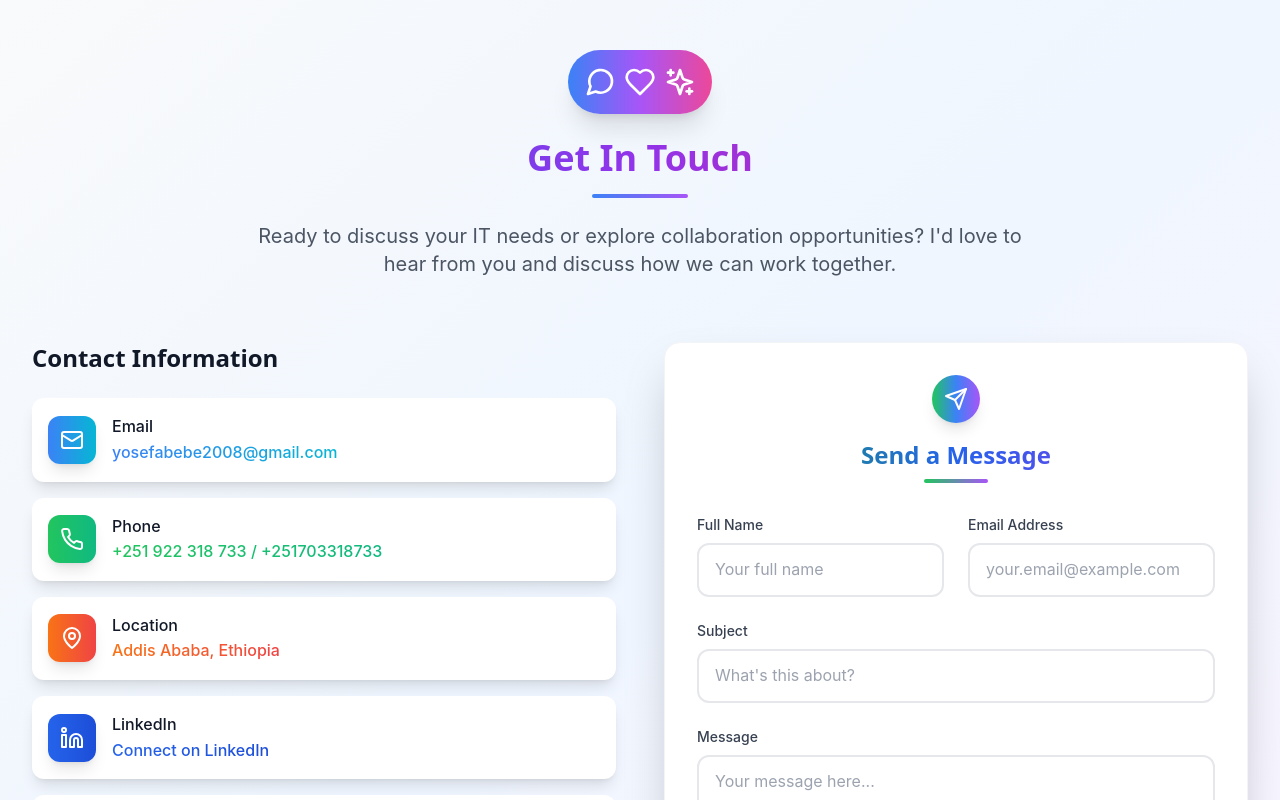
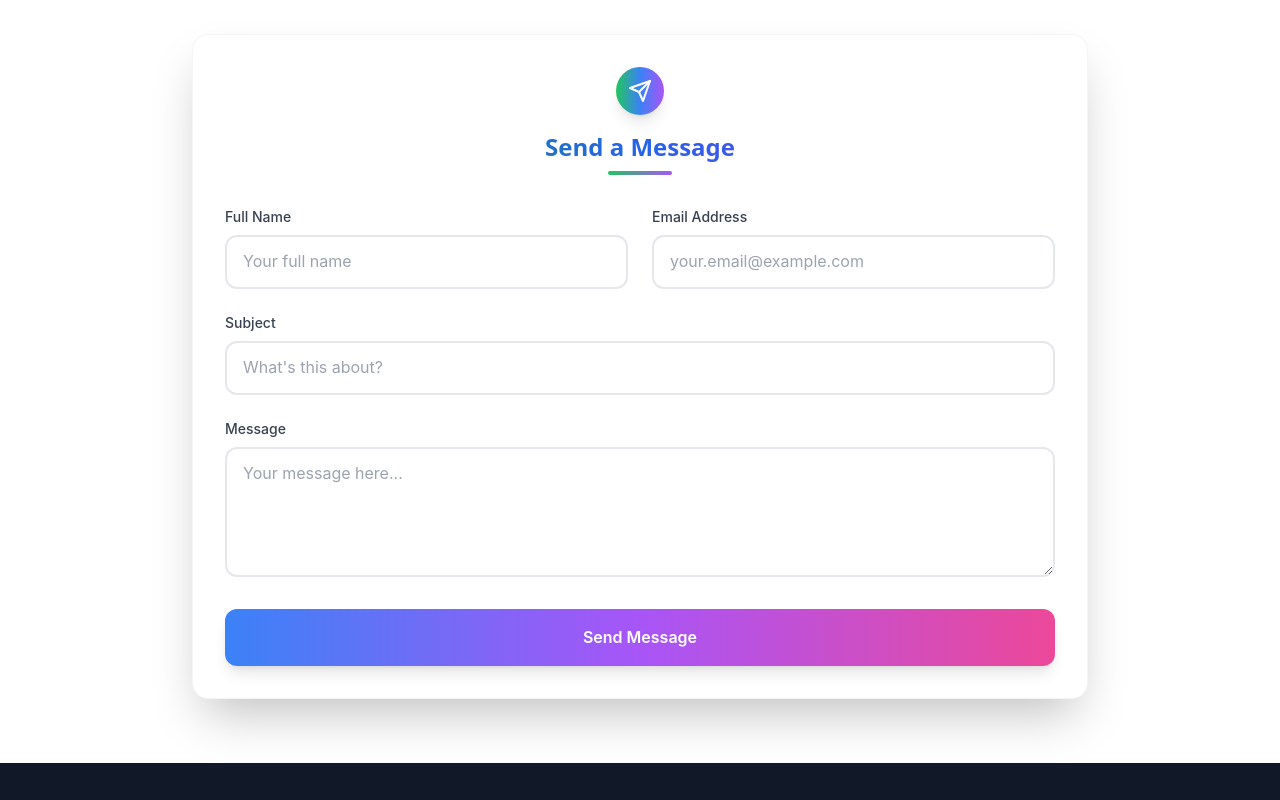
Before and after one commit to yossefabebe/josi-info, a React (Vite) app: page / in a window 1280 px wide. Shown: the part 9860-10660 px from the top of the page. Built offline with nearby package versions, Linux system fonts and the light colour scheme.

Commit message:
Update Contact.tsx

```diff
--- a/src/components/Contact.tsx
+++ b/src/components/Contact.tsx
@@ -1,35 +1,15 @@
-import React, { useState } from 'react';
-import { Mail, Phone, MapPin, Linkedin, Send, CheckCircle, MessageCircle, Sparkles, Heart, MessageSquare } from 'lucide-react';
-
-const Contact: React.FC = () => {
-  const [formData, setFormData] = useState({
-    name: '',
-    email: '',
-    subject: '',
-    message: ''
-  });
-  const [isSubmitted, setIsSubmitted] = useState(false);
-
-  const handleInputChange = (e: React.ChangeEvent<HTMLInputElement | HTMLTextAreaElement>) => {
-    const { name, value } = e.target;
-    setFormData(prev => ({
-      ...prev,
-      [name]: value
-    }));
-  };
-
-  const handleSubmit = (e: React.FormEvent) => {
-    e.preventDefault();
-    // Here you would typically handle form submission
-    console.log('Form submitted:', formData);
-    setIsSubmitted(true);
-
-    // Reset form after 3 seconds
-    setTimeout(() => {
-      setIsSubmitted(false);
-      setFormData({ name: '', email: '', subject: '', message: '' });
-    }, 3000);
-  };
+import { useState } from 'react';
+import emailjs from '@emailjs/browser';
+import {
+  Mail,
+  Phone,
+  MapPin,
+  Linkedin,
+  MessageCircle,
+  MessageSquare,
+  Send,
+  CheckCircle,
+} from 'lucide-react';
 
 const contactInfo = [
   {
@@ -37,100 +17,91 @@ const Contact: React.FC = () => {
     label: 'Email',
     value: 'yosefabebe2008@gmail.com',
     link: 'mailto:yosefabebe2008@gmail.com',
-      gradient: 'from-blue-500 to-cyan-500'
+    gradient: 'from-blue-500 to-cyan-500',
   },
   {
     icon: Phone,
     label: 'Phone',
     value: '+251 922 318 733 / +251703318733',
     link: 'tel:+251922318733',
-      gradient: 'from-green-500 to-emerald-500'
+    gradient: 'from-green-500 to-emerald-500',
   },
   {
     icon: MapPin,
     label: 'Location',
     value: 'Addis Ababa, Ethiopia',
     link: '#',
-      gradient: 'from-orange-500 to-red-500'
+    gradient: 'from-orange-500 to-red-500',
   },
   {
     icon: Linkedin,
     label: 'LinkedIn',
     value: 'Connect on LinkedIn',
     link: 'https://www.linkedin.com/in/yosef-abebe-531201257',
-      gradient: 'from-blue-600 to-blue-700'
+    gradient: 'from-blue-600 to-blue-700',
   },
   {
     icon: MessageCircle,
     label: 'WhatsApp',
     value: 'Chat on WhatsApp',
     link: 'https://wa.me/251922318733',
-      gradient: 'from-green-400 to-green-600'
+    gradient: 'from-green-400 to-green-600',
   },
   {
     icon: MessageSquare,
     label: 'Telegram',
     value: 'Message on Telegram',
     link: 'https://t.me/Yosabe',
-      gradient: 'from-blue-400 to-blue-600'
-    }
+    gradient: 'from-blue-400 to-blue-600',
+  },
 ];
 
-  return (
-    <section id="contact" className="py-20 bg-gradient-to-br from-gray-50 via-blue-50 to-purple-50">
-      <div className="max-w-7xl mx-auto px-4 sm:px-6 lg:px-8">
-        <div className="text-center mb-16">
-          <div className="inline-flex items-center justify-center p-4 bg-gradient-to-r from-blue-500 via-purple-500 to-pink-500 rounded-full shadow-xl mb-6">
-            <MessageCircle className="w-8 h-8 text-white mr-2" />
-            <Heart className="w-8 h-8 text-white" />
-            <Sparkles className="w-8 h-8 text-white ml-2" />
-          </div>
-          <h2 className="font-heading text-3xl md:text-4xl font-bold bg-gradient-to-r from-blue-600 via-purple-600 to-pink-600 bg-clip-text text-transparent mb-4">
-            Get In Touch
-          </h2>
-          <div className="w-24 h-1 bg-gradient-to-r from-blue-500 to-purple-500 mx-auto rounded-full mb-6"></div>
-          <p className="text-xl text-gray-600 max-w-3xl mx-auto">
-            Ready to discuss your IT needs or explore collaboration opportunities?
-            I'd love to hear from you and discuss how we can work together.
-          </p>
-        </div>
+// Replace these with your actual EmailJS credentials
+const SERVICE_ID = 'your_service_id';
+const TEMPLATE_ID = 'your_template_id';
+const PUBLIC_KEY = 'your_public_key';
 
-        <div className="grid lg:grid-cols-2 gap-12">
-          {/* Contact Information */}
-          <div className="space-y-8">
-            <div>
-              <h3 className="font-heading text-2xl font-bold text-gray-900 mb-6">
-                Contact Information
-              </h3>
-              <div className="space-y-4">
-                {contactInfo.map((info, index) => {
-                  const IconComponent = info.icon;
+const Contact = () => {
+  const [formData, setFormData] = useState({
+    name: '',
+    email: '',
+    subject: '',
+    message: '',
+  });
+
+  const [isSubmitted, setIsSubmitted] = useState(false);
+
+  const handleInputChange = (e: any) => {
+    setFormData({ ...formData, [e.target.name]: e.target.value });
+  };
+
+  const handleSubmit = (e: any) => {
+    e.preventDefault();
+
+    emailjs.send(
+      SERVICE_ID,
+      TEMPLATE_ID,
+      {
+        from_name: formData.name,
+        from_email: formData.email,
+        subject: formData.subject,
+        message: formData.message,
+      },
+      PUBLIC_KEY
+    )
+    .then(() => {
+      setIsSubmitted(true);
+      setFormData({ name: '', email: '', subject: '', message: '' });
+    })
+    .catch((error) => {
+      console.error('EmailJS error:', error);
+      alert('Failed to send message. Please try again.');
+    });
+  };
 
   return (
-                    <a
-                      key={index}
-                      href={info.link}
-                      target={info.link.startsWith('http') ? '_blank' : undefined}
-                      rel={info.link.startsWith('http') ? 'noopener noreferrer' : undefined}
-                      className="flex items-center space-x-4 p-4 bg-white rounded-xl shadow-lg hover:shadow-xl transition-all duration-300 group transform hover:-translate-y-1"
-                    >
-                      <div className={`w-12 h-12 bg-gradient-to-r ${info.gradient} rounded-xl flex items-center justify-center group-hover:scale-110 transition-transform duration-300 shadow-lg`}>
-                        <IconComponent className="w-6 h-6 text-white" />
-                      </div>
-                      <div>
-                        <div className="font-medium text-gray-900">{info.label}</div>
-                        <div className={`bg-gradient-to-r ${info.gradient} bg-clip-text text-transparent font-medium group-hover:scale-105 transition-transform duration-300`}>
-                          {info.value}
-                        </div>
-                      </div>
-                    </a>
-                  );
-                })}
-              </div>
-            </div>
-
-          </div>
-
+    <section id="contact" className="py-16 px-4 md:px-20">
+      <div className="max-w-4xl mx-auto">
         {/* Enhanced Contact Form */}
         <div className="bg-white rounded-2xl shadow-2xl p-8 border border-gray-100">
           <div className="text-center mb-8">
@@ -227,7 +198,6 @@ const Contact: React.FC = () => {
           )}
         </div>
       </div>
-      </div>
     </section>
   );
 };
```
Lines whose indentation alone changed are shown as unchanged.
